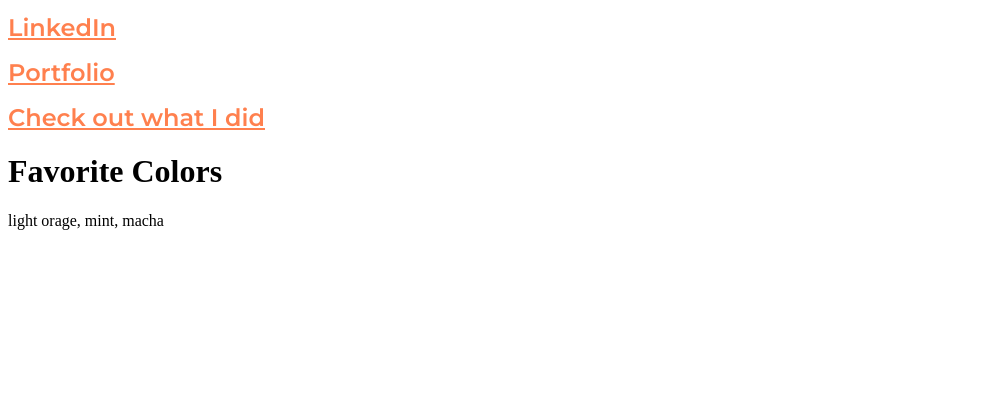
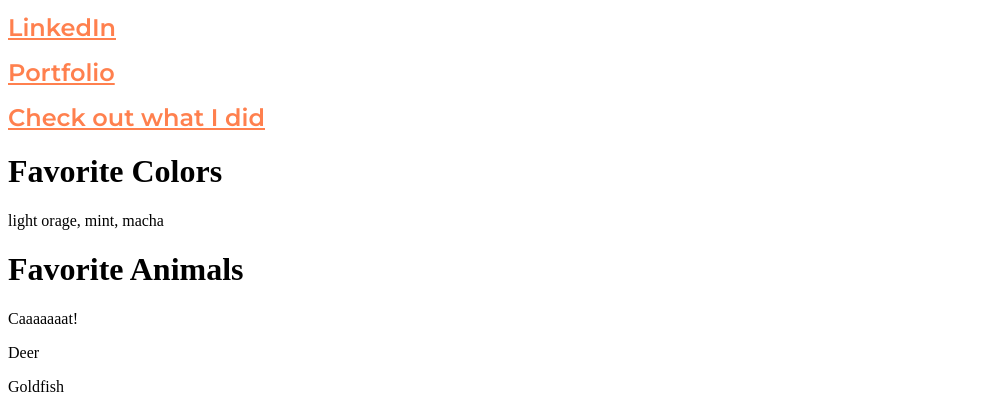
Before and after one commit to jiafeng-zhu/session-05, a plain HTML site: page index.html in a window 1280 px wide. Shown: the part 741-1153 px from the top of the page, without its empty margins (0-1003 px from the left). Before the commit the page ends 987 px from the top, so only its background shows below. Drawn offline with Linux system fonts and the light colour scheme.

Commit message:
Add favorite animals to homepage (#1)
* Add favorite animals to homepage
* Delete one and add two favorite animals to homepage
Co-authored-by: Jiafeng Zhu <jzhu68@id.iit.edu>

```diff
--- a/index.html
+++ b/index.html
@@ -35,6 +35,13 @@
             <p>light orage, mint, macha</p>
         </div>
 
+        <div>
+            <h1>Favorite Animals</h1>
+            <p>Caaaaaaat!</p>
+            <p>Deer</p>
+            <p>Goldfish</p>
+        </div>
+
     </main>
 </body>
 </html>
```
